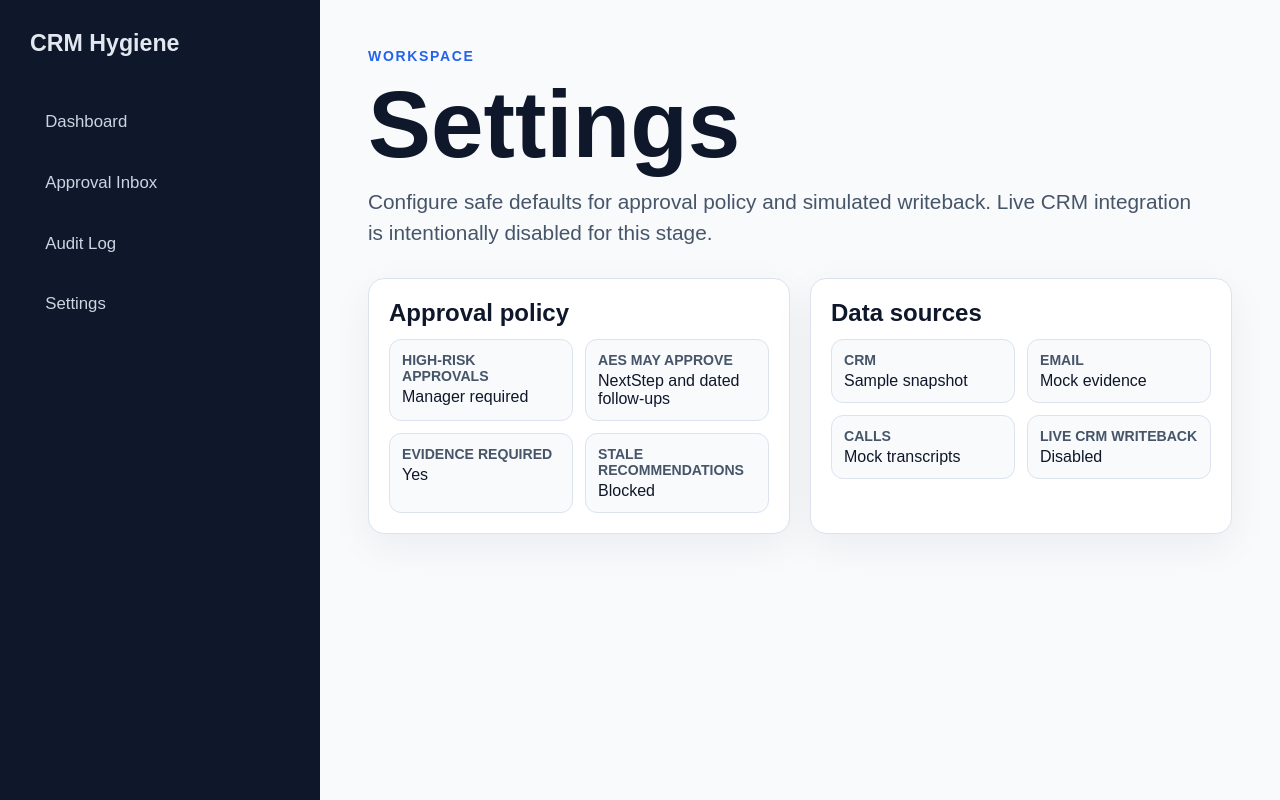
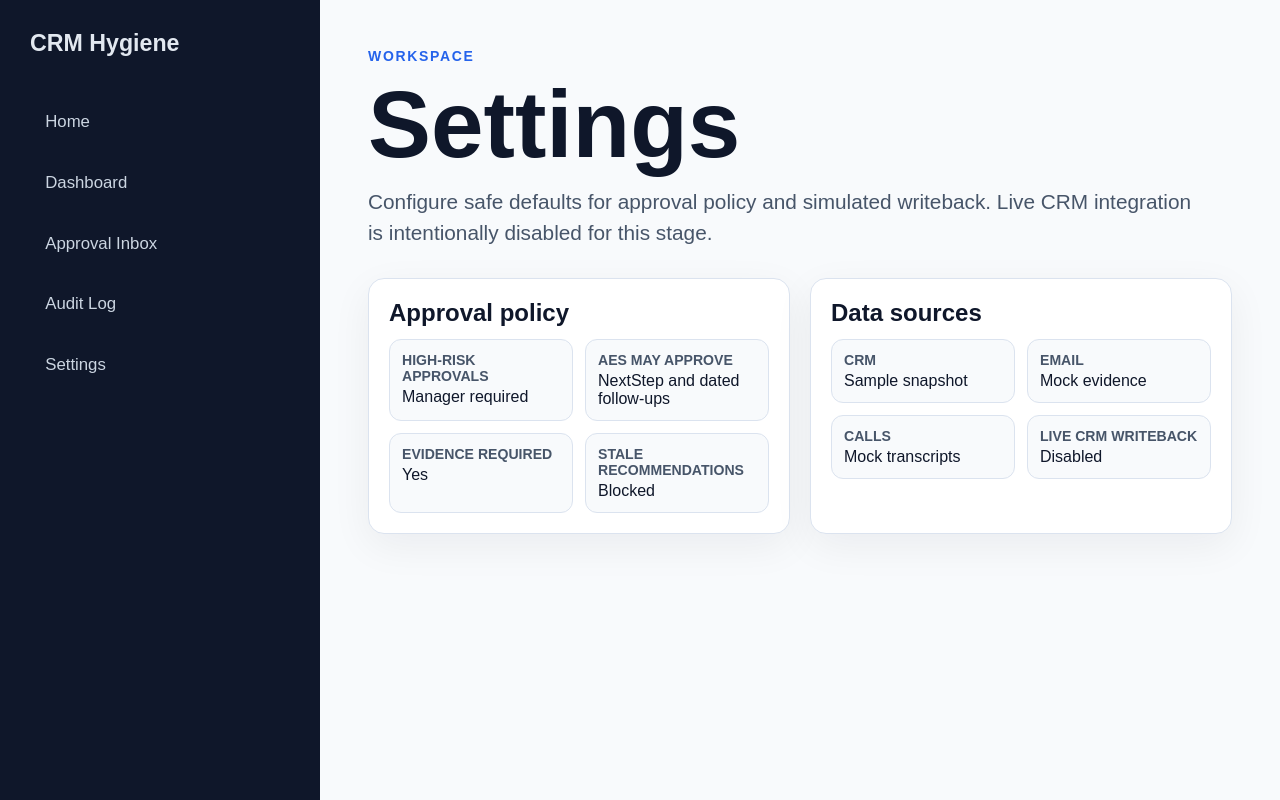
Before and after one commit to mahadevupadhyayula/CRMHygieneApp, a Next.js app: page /settings in a window 1280 px wide. Built offline with nearby package versions, Linux system fonts and the light colour scheme.

Commit message:
Update sidebar home navigation

```diff
--- a/app/components/workflow-ui.tsx
+++ b/app/components/workflow-ui.tsx
@@ -9,8 +9,9 @@ export function AppShell({ children }: { children: React.ReactNode }) {
   return (
     <div className="app-shell">
       <aside className="sidebar" aria-label="Primary navigation">
-        <Link className="brand" href="/dashboard">CRM Hygiene</Link>
+        <Link className="brand" href="/">CRM Hygiene</Link>
         <nav>
+          <Link href="/">Home</Link>
           <Link href="/dashboard">Dashboard</Link>
           <Link href="/approvals">Approval Inbox</Link>
           <Link href="/audit">Audit Log</Link>
```
